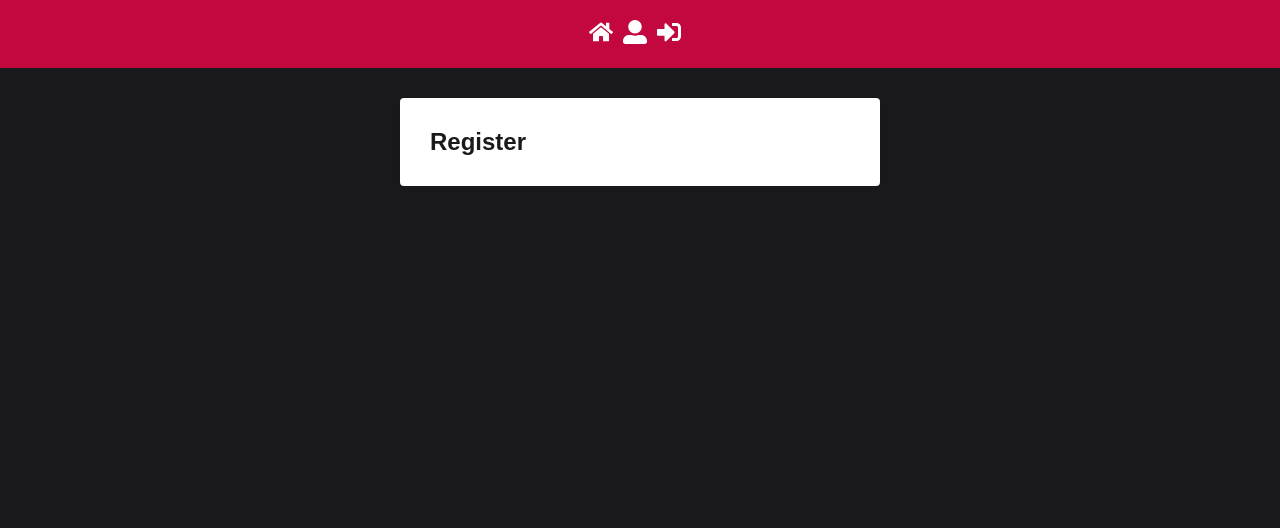
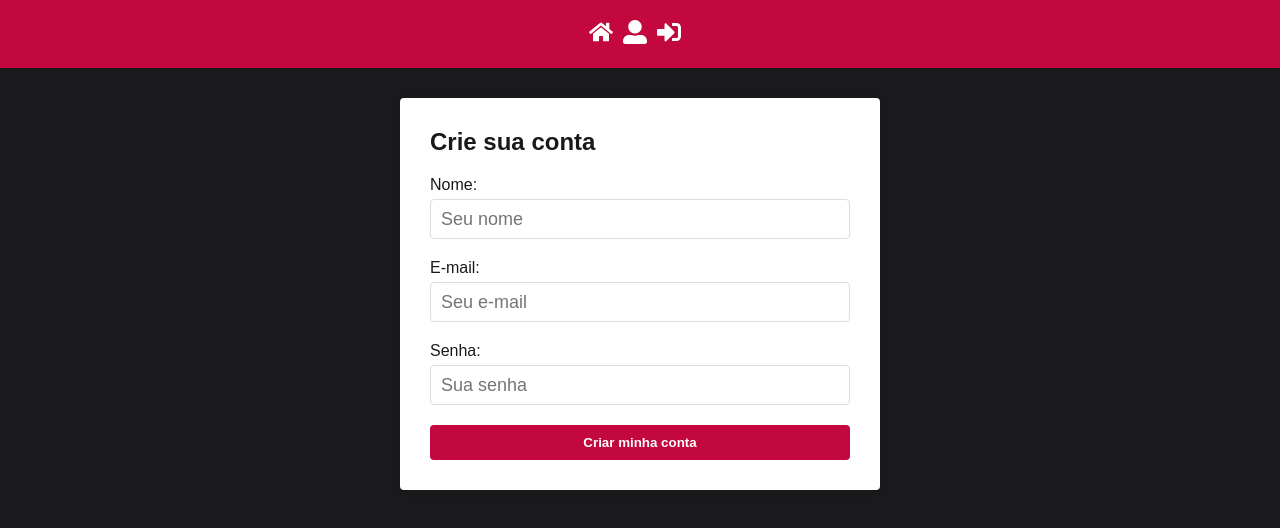
Before and after one commit to diegoricardosouza/reactapialunos, a React (Create React App) app: page /register in a window 1280 px wide. Shown: the top 528 px of the page. Built offline with nearby package versions, Linux system fonts and the light colour scheme; the HTML template or start-up script is replaced by a standard one.

Commit message:
cadastrando novos usuários

```diff
--- a/package.json
+++ b/package.json
@@ -21,6 +21,7 @@
     "redux-persist": "^6.0.0",
     "redux-saga": "^1.1.3",
     "styled-components": "^5.2.1",
+    "validator": "^13.1.17",
     "web-vitals": "^0.2.4"
   },
   "scripts": {
--- a/src/pages/Register/index.js
+++ b/src/pages/Register/index.js
@@ -1,11 +1,92 @@
-import React from 'react';
+import React, { useState } from 'react';
+import { toast } from 'react-toastify';
+import { isEmail } from 'validator';
+import { get } from 'lodash';
 
 import { Container } from '../../styles/GlobalStyles';
+import { Form } from './styled';
+import axios from '../../services/axios';
+import history from '../../services/history';
 
 export default function Register() {
+  const [nome, setNome] = useState('');
+  const [email, setEmail] = useState('');
+  const [password, setPassword] = useState('');
+
+  async function handleSubmit(e) {
+    e.preventDefault();
+    let formErrors = false;
+
+    if (nome.length < 3 || nome.length > 255) {
+      // eslint-disable-next-line no-unused-vars
+      formErrors = true;
+      toast.error('Nome deve ter entre 3 e 255 caracteres');
+    }
+
+    if (!isEmail(email)) {
+      // eslint-disable-next-line no-unused-vars
+      formErrors = true;
+      toast.error('E-mail inválido.');
+    }
+
+    if (password.length < 6 || password.length > 50) {
+      // eslint-disable-next-line no-unused-vars
+      formErrors = true;
+      toast.error('Senha deve ter entre 6 e 50 caracteres');
+    }
+
+    if (formErrors) return;
+
+    try {
+      await axios.post('/users/', {
+        nome,
+        password,
+        email,
+      });
+      toast.success('Você fez seu cadastro.');
+      history.push('/login');
+    } catch (err) {
+      const errors = get(err, 'response.data.errors', []);
+
+      errors.map((error) => toast.error(error));
+    }
+  }
+
   return (
     <Container>
-      <h1>Register</h1>
+      <h1>Crie sua conta</h1>
+
+      <Form onSubmit={handleSubmit}>
+        <label htmlFor="nome">
+          Nome:
+          <input
+            type="text"
+            value={nome}
+            onChange={(e) => setNome(e.target.value)}
+            placeholder="Seu nome"
+          />
+        </label>
+        <label htmlFor="email">
+          E-mail:
+          <input
+            type="email"
+            value={email}
+            onChange={(e) => setEmail(e.target.value)}
+            placeholder="Seu e-mail"
+          />
+        </label>
+        <label htmlFor="password">
+          Senha:
+          <input
+            type="password"
+            value={password}
+            onChange={(e) => setPassword(e.target.value)}
+            placeholder="Sua senha"
+          />
+        </label>
+
+        <button type="submit">Criar minha conta</button>
+      </Form>
     </Container>
   );
 }
--- a/src/pages/Register/styled.js
+++ b/src/pages/Register/styled.js
@@ -1,3 +1,27 @@
 import styled from 'styled-components';
+import * as colors from '../../config/colors';
 
-export const Paragrafo = styled.p``;
+export const Form = styled.form`
+  display: flex;
+  flex-direction: column;
+  margin-top: 20px;
+
+  label {
+    display: flex;
+    flex-direction: column;
+    margin-bottom: 20px;
+  }
+
+  input {
+    height: 40px;
+    font-size: 18px;
+    border: 1px solid #ddd;
+    padding: 0 10px;
+    margin-top: 5px;
+    border-radius: 4px;
+
+    &:focus {
+      border: 1px solid ${colors.primaryColor};
+    }
+  }
+`;
--- a/src/styles/GlobalStyles.js
+++ b/src/styles/GlobalStyles.js
@@ -28,6 +28,10 @@
     padding: 10px 20px;
     border-radius: 4px;
     font-weight: 700;
+    transition: all 300ms;
+    &:hover {
+      filter: brightness(75%);
+    }
   }
 
   a {
```
Also changed, not shown: 1 other file (tests, documents, lock files or other folders).
